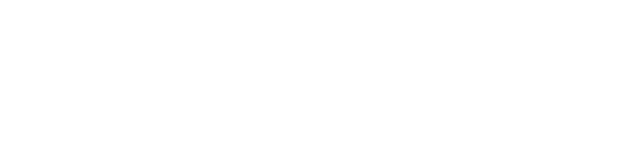
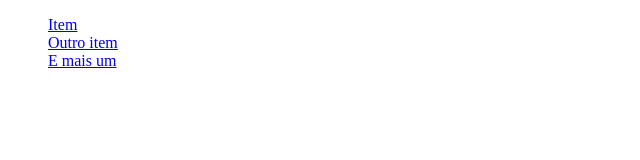
Before and after one commit to Silvio-Arem/aula-4-css-avancado-BEM, a plain HTML site: page index.html in a window 1280 px wide. Shown: the whole page, without its empty margins (0-640 px from the left). Drawn offline with Linux system fonts and the light colour scheme.

Commit message:
BEM applied in html

```diff
--- a/index.html
+++ b/index.html
@@ -8,7 +8,17 @@
 </head>
 <body>
 
-
+    <ul class="c-menu">
+        <div class="c-menu__item">
+            <a href="#" class="cmenu__link">Item</a>
+        </div>
+        <div class="c-menu__item">
+            <a href="#" class="c-menu__link c-menu__link--disabled">Outro item</a>
+        </div>
+        <div class="c-menu__item">
+            <a href="#" class="c-menu__link">E mais um</a>
+        </div>
+    </ul>
 
 </body>
 </html>
```
